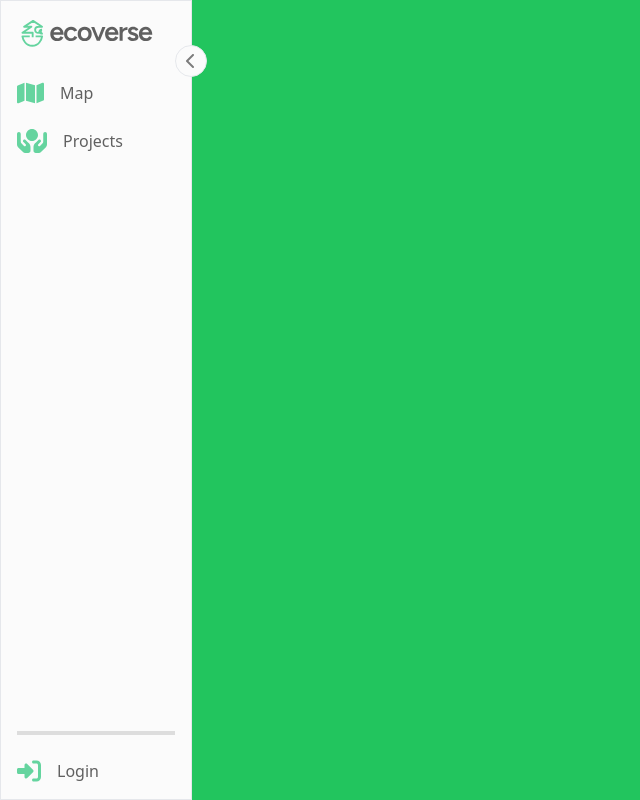
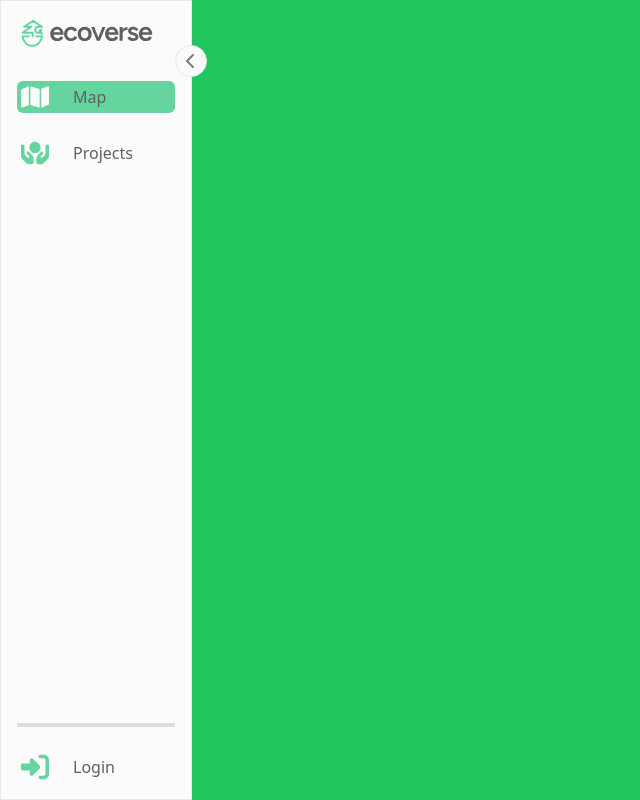
Before and after one commit to jekiquin/ecoverse2-client, a React (Vite) app: page / in a window 1280 px wide. Shown: the whole page, without its empty margins (0-640 px from the left). Built offline with nearby package versions, Linux system fonts and the light colour scheme.

Commit message:
added hover and active styling on nav

```diff
--- a/src/components/Nav/NavItem.tsx
+++ b/src/components/Nav/NavItem.tsx
@@ -1,4 +1,4 @@
-import { NavLink } from 'react-router-dom';
+import { NavLink, NavLinkProps } from 'react-router-dom';
 import { twMerge } from 'tailwind-merge';
 
 import { useNavContext } from '@/context/NavContext';
@@ -35,9 +35,9 @@ export default function NavItem({
 }
 
 const styles = {
-  root: 'overflow-hidden h-6 bg-white custom-tooltip',
-  link: 'flex items-center gap-4 h-full',
-  icon: 'h-full w-auto grow-0 shrink-0 fill-primary',
+  root: 'overflow-hidden bg-white custom-tooltip',
+  link: 'flex items-center gap-6 h-8 p-1 rounded-md rrd-link',
+  icon: 'h-7 w-7 grow-0 shrink-0 fill-primary rrd-link__icon',
   label: 'shrink-1 w-full hidden md:block',
   tooltip: 'custom-tooltip__ctx',
   tooltipClosed: 'custom-tooltip__ctx--closed',
--- a/src/components/Nav/SideNav.tsx
+++ b/src/components/Nav/SideNav.tsx
@@ -27,7 +27,7 @@ export default function SideNav() {
 }
 
 const styles = {
-  root: 'fixed top-0 left-0 z-10 h-screen w-16 py-4 px-4 flex flex-col transition-all border hidden bg-white md:block',
+  root: 'fixed top-0 left-0 z-10 h-screen w-18 py-4 px-4 flex flex-col transition-all border hidden bg-white md:block',
   navOpen: 'w-48',
   button:
     'absolute z-10 top-11 right-0 translate-x-2/4 w-8 h-8 flex justify-center items-center border rounded-full rotate-180 transition-all bg-white',
--- a/src/index.css
+++ b/src/index.css
@@ -10,6 +10,7 @@
 }
 
 @layer components {
+  /* ---------------------------------- tooltip -------------------------------------- */
   .custom-tooltip .custom-tooltip__ctx {
     @apply absolute hidden opacity-0 left-full ml-1 px-2 py-1 rounded-lg bg-primary text-white;
   }
@@ -25,4 +26,19 @@
   .content-mobile {
     height: calc(100vh - theme(spacing.24));
   }
+
+  /* ---------------------------------- routerlink -------------------------------------- */
+  .rrd-link .rrd-link__icon {
+    @apply transition-colors;
+  }
+
+  .rrd-link.active,
+  .rrd-link:hover {
+    @apply bg-primary;
+  }
+
+  .rrd-link.active .rrd-link__icon,
+  .rrd-link:hover .rrd-link__icon {
+    @apply fill-white;
+  }
 }
--- a/tailwind.config.cjs
+++ b/tailwind.config.cjs
@@ -10,6 +10,9 @@ module.exports = {
       '2xl': '1960px',
     },
     extend: {
+      spacing: {
+        18: '4.5rem',
+      },
       colors: {
         white: '#FBFBFB',
         black: '#606060',
```
